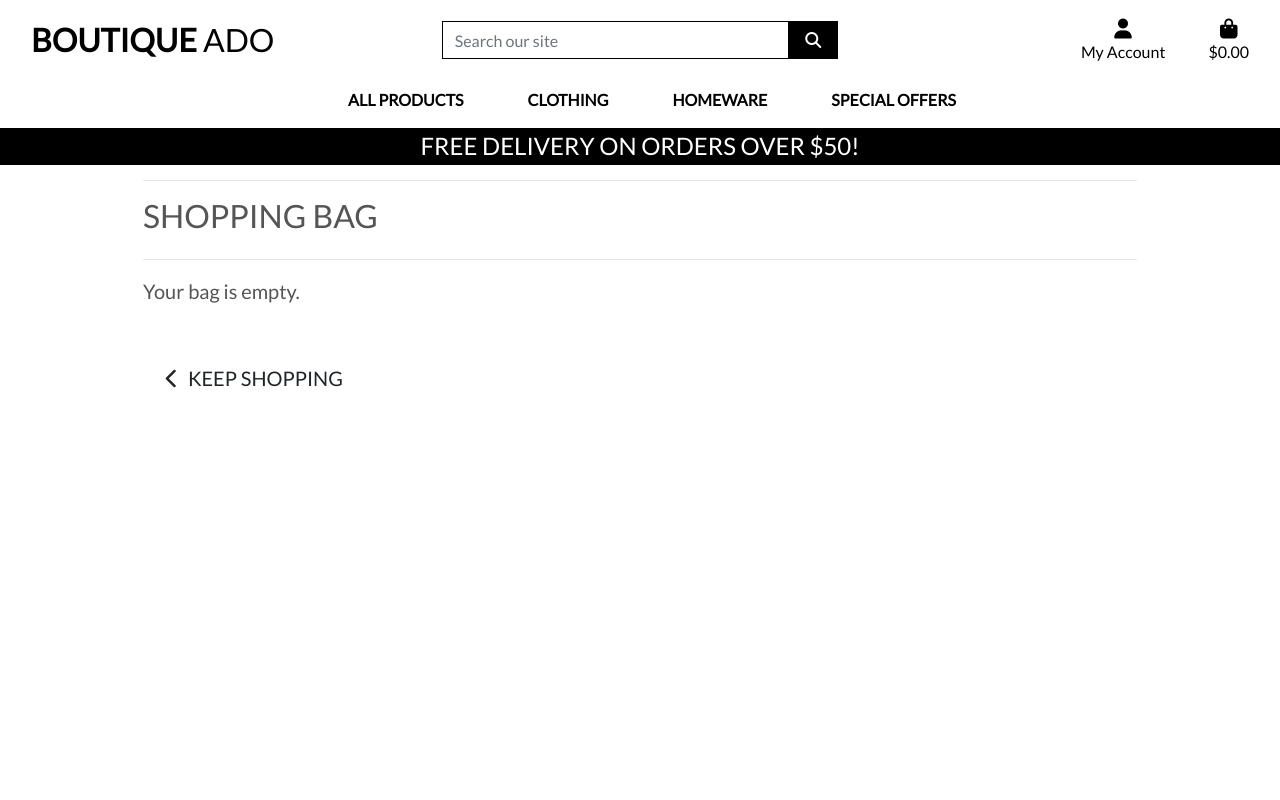
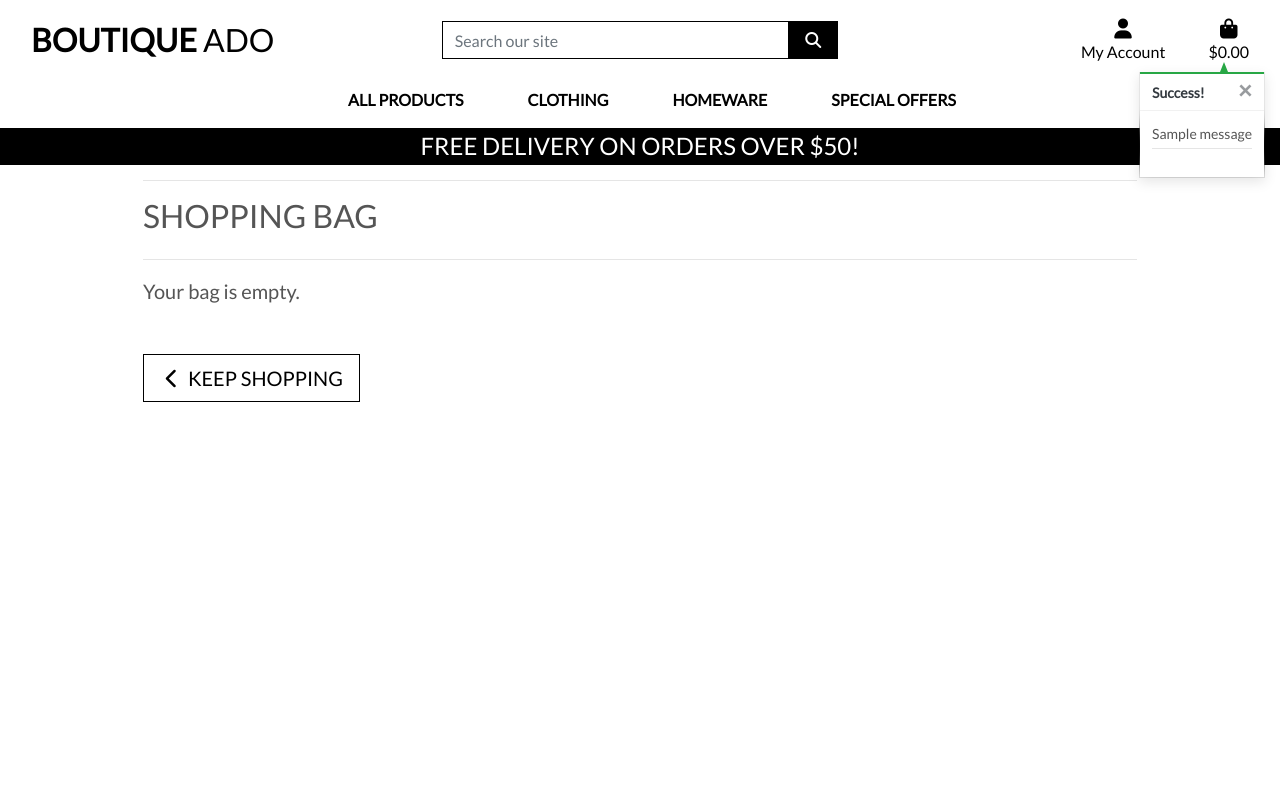
Before and after one commit to uchenna631/boutique_ado_v1, a Django app: page /bag/ in a window 1280 px wide. Run offline with Django 3.2, Linux system fonts and the light colour scheme; one stand-in notice (Sample message) is shown; some libraries are stand-ins or nearby versions.

Commit message:
Add notification css to shopping bag

```diff
--- a/bag/views.py
+++ b/bag/views.py
@@ -1,4 +1,7 @@
 from django.shortcuts import render, redirect, reverse, HttpResponse
+from django.contrib import messages
+
+from products.models import Product
 
 # Create your views here.
 
@@ -10,6 +13,7 @@ def view_bag(request):
 def add_to_bag(request, item_id):
     """ Add a quantity of the specified product to the shopping bag """
 
+    product = Product.objects.get(pk=item_id)
     quantity = int(request.POST.get('quantity'))
     redirect_url = request.POST.get('redirect_url')
     size = None
@@ -30,6 +34,7 @@ def add_to_bag(request, item_id):
             bag[item_id] += quantity
         else:
             bag[item_id] = quantity
+            messages.success(request, f'Added {product.name} to your bag')
 
     request.session['bag'] = bag
     return redirect(redirect_url)
--- a/boutique_ado/settings.py
+++ b/boutique_ado/settings.py
@@ -79,6 +79,8 @@ TEMPLATES = [
         },
     },
 ]
+
+MESSAGE_STORAGE = 'django.contrib.messages.storage.session.SessionStorage'
 
 AUTHENTICATION_BACKENDS = [
 
--- a/static/css/base.css
+++ b/static/css/base.css
@@ -38,6 +38,19 @@ body {
     color: white;
 }
 
+.btn-outline-black {
+    background: white;
+    color: black !important; /* use important to override link colors for <a> elements */
+    border: 1px solid black;
+}
+
+.btn-outline-black:hover,
+.btn-outline-black:active,
+.btn-outline-black:focus {
+    background: black;
+    color: white !important;
+}
+
 .shop-now-button:hover,
 .shop-now-button:active,
 .shop-now-button:focus,
@@ -68,6 +81,93 @@ body {
 	position: fixed;
 	background: white;
 	z-index: -1;
+}
+
+a.category-badge > span.badge:hover {
+    background: #212529 !important;
+    color: #fff !important;
+}
+
+.btt-button {
+    height: 42px;
+    width: 42px;
+    position: fixed;
+    bottom: 10px;
+    right: 10px;
+}
+
+.btt-link,
+.update-link,
+.remove-item {
+    cursor: pointer;
+}
+
+/* ------------------------------- bootstrap toasts */
+
+.message-container {
+    position: fixed;
+    top: 72px;
+    right: 15px;
+    z-index: 99999999999;
+}
+
+.custom-toast {
+    overflow: visible;
+}
+
+.toast-capper {
+    height: 2px;
+}
+
+/* from CSS-tricks.com: https://css-tricks.com/snippets/css/css-triangle/ */
+.arrow-up {
+    width: 0;
+    height: 0;
+    border-left: 4px solid transparent;
+    border-right: 4px solid transparent;
+    border-bottom: 10px solid black;
+    position: absolute;
+    top: -10px;
+    right: 36px;
+}
+
+/* Convenience classes - colors copied from Bootstrap */
+.arrow-primary {
+    border-bottom-color: #007bff !important;
+}
+
+.arrow-secondary {
+    border-bottom-color: #6c757d !important;
+}
+
+.arrow-success {
+    border-bottom-color: #28a745 !important;
+}
+
+.arrow-danger {
+    border-bottom-color: #dc3545 !important;
+}
+
+.arrow-warning {
+    border-bottom-color: #ffc107 !important;
+}
+
+.arrow-info {
+    border-bottom-color: #17a2b8 !important;
+}
+
+.arrow-light {
+    border-bottom-color: #f8f9fa !important;
+}
+
+.arrow-dark {
+    border-bottom-color: #343a40 !important;
+}
+
+.bag-notification-wrapper {
+    height: 100px;
+    overflow-x: hidden;
+    overflow-y: auto;
 }
 
 /* -------------------------------- Media Queries */
--- a/templates/base.html
+++ b/templates/base.html
@@ -112,7 +112,21 @@
     </header>
 
     {% if messages %}
-        <div class="message-container"></div>
+        <div class="message-container">
+            {% for message in messages %}
+                {% with message.level as level %}
+                    {% if level == 40 %}
+                        {% include 'includes/toasts/toast_error.html' %}
+                    {% elif level == 30 %}
+                        {% include 'includes/toasts/toast_warning.html' %}
+                    {% elif level == 25 %}
+                        {% include 'includes/toasts/toast_success.html' %}
+                    {% else %}
+                        {% include 'includes/toasts/toast_info.html' %}
+                    {% endif %}
+                {% endwith %}
+            {% endfor %}
+        </div>
     {% endif %}
 
     {% block page_header %}
@@ -122,6 +136,9 @@
     {% endblock %}
 
     {% block postloadjs %}
+    <script type="text/javascript">
+        $('.toast').toast('show');
+    </script>
     {% endblock %}
 
 
--- /dev/null
+++ b/templates/includes/toasts/toast_success.html
@@ -0,0 +1,54 @@
+<div class="toast custom-toast rounded-0 border-top-0" data-autohide="false">
+    <div class="arrow-up arrow-success"></div>
+    <div class="w-100 toast-capper bg-success"></div>
+    <div class="toast-header bg-white text-dark">
+        <strong class="mr-auto">Success!</strong>
+        <button type="button" class="ml-2 mb-1 close text-dark" data-dismiss="toast" aria-label="Close">
+            <span aria-hidden="true">&times;</span>
+        </button>
+    </div>
+    <div class="toast-body bg-white">
+        <div class="row">
+            <div class="col">
+                {{ message }}
+                <hr class="mt-1 mb-3">
+            </div>
+        </div>
+        {% if grand_total %}
+            <p class="logo-font bg-white text-black py-1">Your Bag ({{ product_count }})</p>
+            <div class="bag-notification-wrapper">
+                {% for item in bag_items %}
+                    <div class="row">
+                        <div class="col-3 my-1">
+                            <img class="w-100" src="{{ item.product.image.url }}">
+                        </div>
+                        <div class="col-9">
+                            <p class="my-0"><strong>{{ item.product.name }}</strong></p>
+                            <p class="my-0 small">Size: {% if item.product.has_sizes %}{{ item.size|upper }}{% else %}N/A{% endif %}</p>
+                            <p class="my-0 small text-muted">Qty: {{ item.quantity }}</p>
+                        </div>
+                    </div>
+                {% endfor %}
+            </div>
+            <div class="row">
+                <div class="col">
+                    <strong><p class="mt-3 mb-1 text-black">
+                        Total{% if free_delivery_delta > 0 %} (Exc. delivery){% endif %}:
+                        <span class="float-right">${{ total|floatformat:2 }}</span>
+                    </p></strong>
+                    {% if free_delivery_delta > 0 %}
+                        <p class="mb-0 p-2 bg-warning shadow-sm text-black text-center">
+                            Spend <strong>${{ free_delivery_delta }}</strong> more to get free next day delivery!
+                        </p>
+                    {% endif %}
+                    <a href="{% url 'view_bag' %}" class="btn btn-black btn-block rounded-0">
+                        <span class="text-uppercase">Go To Secure Checkout</span>
+                        <span class="icon">
+                            <i class="fas fa-lock"></i>
+                        </span>
+                    </a>
+                </div>
+            </div>
+        {% endif %}
+    </div>
+</div>
```
Also changed, not shown: templates/includes/toasts/toast_error.html (added, +13 -0 lines), templates/includes/toasts/toast_info.html (added, +13 -0 lines), templates/includes/toasts/toast_warning.html (added, +13 -0 lines), db.sqlite3.
